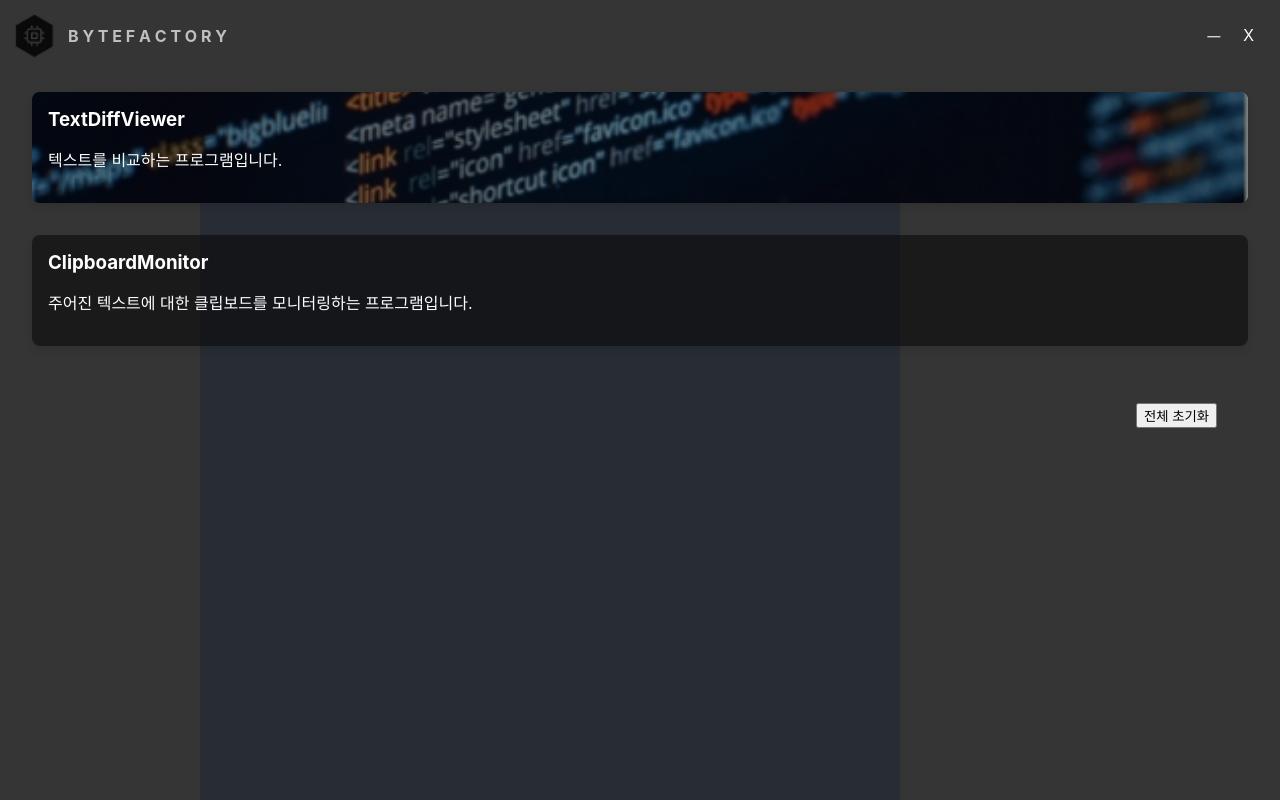
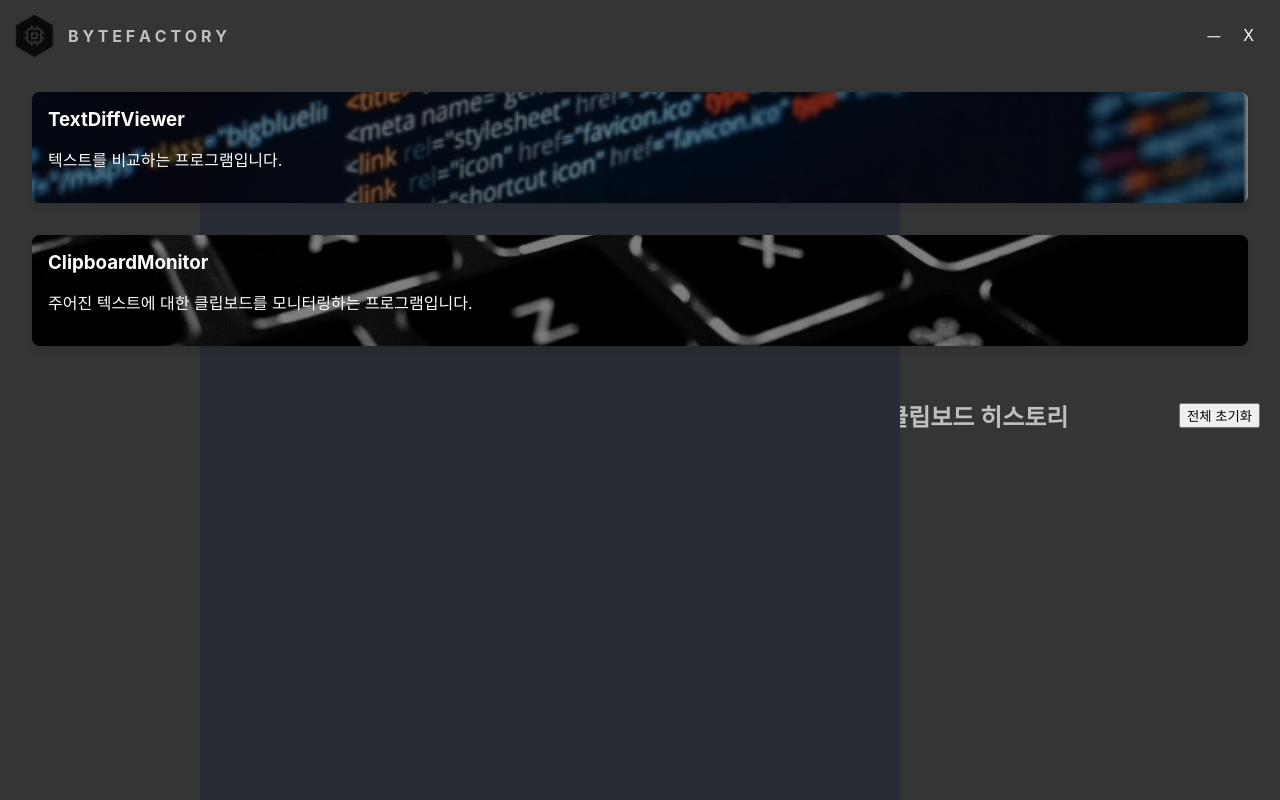
Before and after one commit to WonmoLee/ByteFactory, a React (Create React App) app: page /#/ClipboardMonitor in a window 1280 px wide. Built offline with nearby package versions, Linux system fonts and the light colour scheme.

Commit message:
카드 이미지 추가 및 컴포넌트 fixed 스코프 변경

```diff
--- a/src/components/Card.js
+++ b/src/components/Card.js
@@ -1,18 +1,20 @@
 import React from 'react';
 import '../assets/Card.css'; // CSS 파일을 불러옵니다.
 import image1 from '../assets/imgs/service1.png';
+import image2 from '../assets/imgs/service2.png';
 
 const Card = ({ No, title, description }) => {
 
   const getBackgroundImage = (No) => {
     const images = {
       '1': image1,
+      '2': image2,
     };
 
-    if(No === "1") {
+    if(No == null) {
+      return 'none';
+    } else {
       return `url(${images[No]})`;
-    } else if(No === "2") {
-      return 'none';
     }
   };
 
--- a/src/pages/ClipboardMonitor.js
+++ b/src/pages/ClipboardMonitor.js
@@ -61,9 +61,11 @@ function ClipboardMonitor() {
 
   return (
     <div style={{ marginTop: '20px', marginRight: '20px', display: 'flex', justifyContent: 'space-between' }}>
-      <div style={{ position: 'fixed', top: '80px', left: '200px', width: '40%' }}>
-        <p>간편 복사 (Ctrl + Shift + C 또는 Cmd + Shift + C)</p>
-        <TextEditor />
+      <div style={{ position: 'relative', width: '40%' }}> {/* position: relative로 설정하여, 내부 fixed 포지셔닝의 기준점을 제공 */}
+        <div style={{ position: 'fixed', top: '80px', left: '200px' }}>
+          <p>간편 복사 (Ctrl + Shift + C 또는 Cmd + Shift + C)</p>
+          <TextEditor />
+        </div>
       </div>
       <div style={{ marginLeft: '45%', width: '50%', paddingLeft: '20px' }}> {/* <TextEditor /> 공간을 고려해 marginLeft 조정 및 padding 추가 */}
         <div style={{ display: 'flex', justifyContent: 'space-between', alignItems: 'center' }}>
```
Also changed, not shown: src/assets/imgs/service2.png (added).
